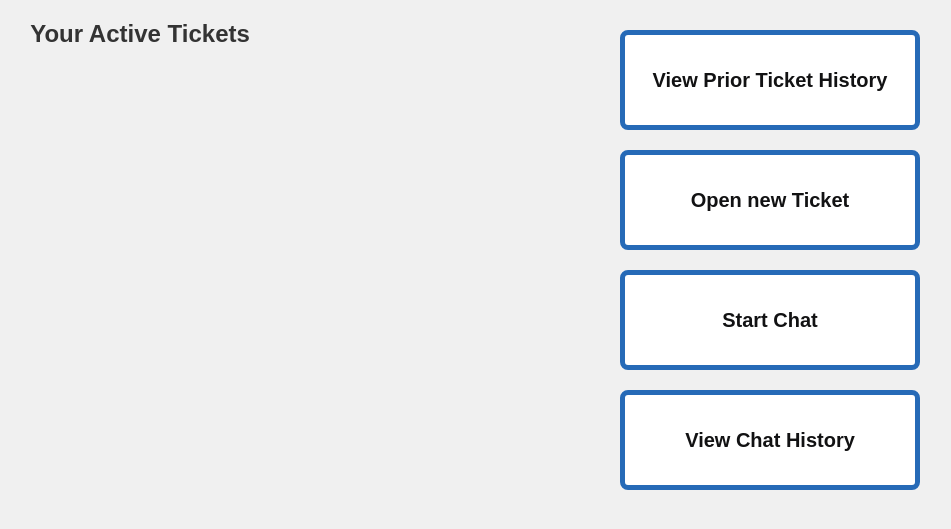
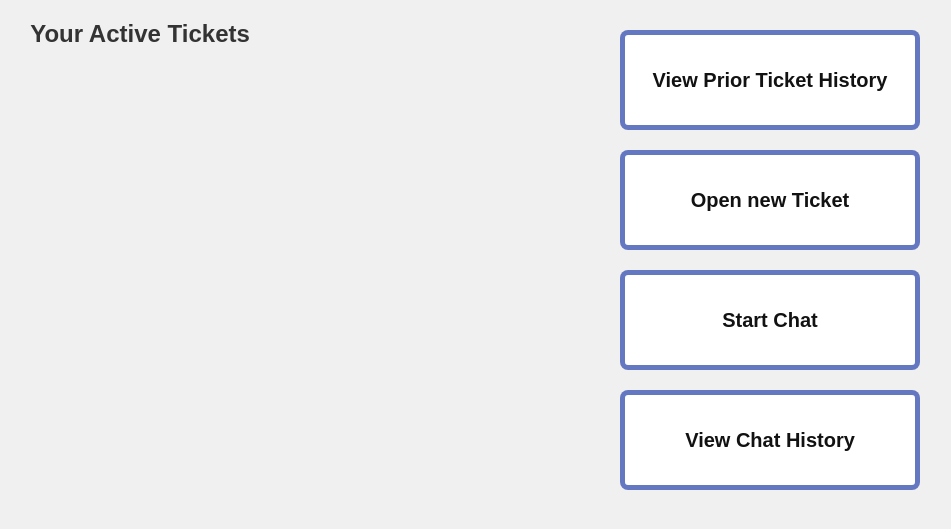
Before and after one commit to aidandoherty01/CEN3031-Project, a Flask app: template templates/userview.html in a window 1280 px wide. Shown: the part 68-597 px from the top of the page, without its empty margins (276-1227 px from the left). Run offline with Flask 3, Linux system fonts and the light colour scheme; the template is opened without the code that fills it, so the values that code supplies are empty; some libraries are stand-ins or nearby versions.

Commit message:
just change color

```diff
--- a/templates/userview.html
+++ b/templates/userview.html
@@ -91,14 +91,14 @@
             margin: 10px 0;
             cursor: pointer;
             border-radius: 8px;
-            border: 5px solid #266ab7;
+            border: 5px solid #4c65b8de;
             display: flex;
             align-items: center;
             justify-content: center;
             text-align: center; /* Center text horizontally */
         }
         .ticket-ID button {
-            background-color: #266ab7; /* Green */
+            background-color: #4c65b8de; /* Green */
             color: white;
             padding: 10px 300px;
             text-align: center;
```
